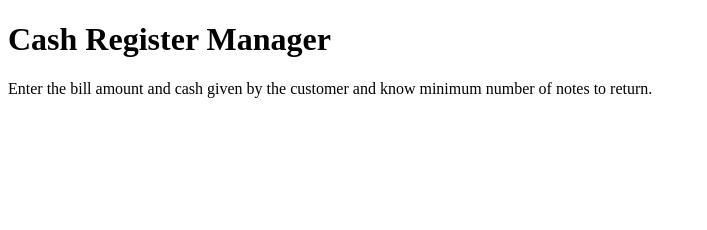
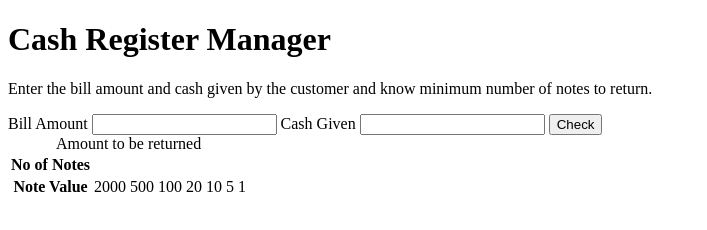
Before and after one commit to TejasShekar/Cash_Register, a plain HTML site: page index.html in a window 1280 px wide. Shown: the whole page, without its empty margins (0-707 px from the left). Drawn offline with Linux system fonts and the light colour scheme.

Commit message:
update index.html
Added inputs and tables

```diff
--- a/index.html
+++ b/index.html
@@ -13,6 +13,36 @@
       <p>
         Enter the bill amount and cash given by the customer and know minimum number of notes to return.
       </p>
+      <label for="bill-amount" class="input">Bill Amount</label>
+      <input id="bill-amount" type="number">
+      <label for="cash-given" class="input">Cash Given</label>
+      <input id="cash-given" type="number">
+      <button id="check-btn">Check</button>
+      <table>
+        <caption>Amount to be returned</caption>
+        <tbody>
+            <tr>
+                <th>No of Notes</th>
+                <td class="no-of-notes"></td>
+                <td class="no-of-notes"></td>
+                <td class="no-of-notes"></td>
+                <td class="no-of-notes"></td>
+                <td class="no-of-notes"></td>
+                <td class="no-of-notes"></td>
+                <td class="no-of-notes"></td>
+            </tr>
+            <tr>
+                <th>Note Value</th>
+                <td>2000</td>
+                <td>500</td>
+                <td>100</td>
+                <td>20</td>
+                <td>10</td>
+                <td>5</td>
+                <td>1</td>
+            </tr>
+        </tbody>
+      </table>
     </main>
   </body>
 </html>
```
